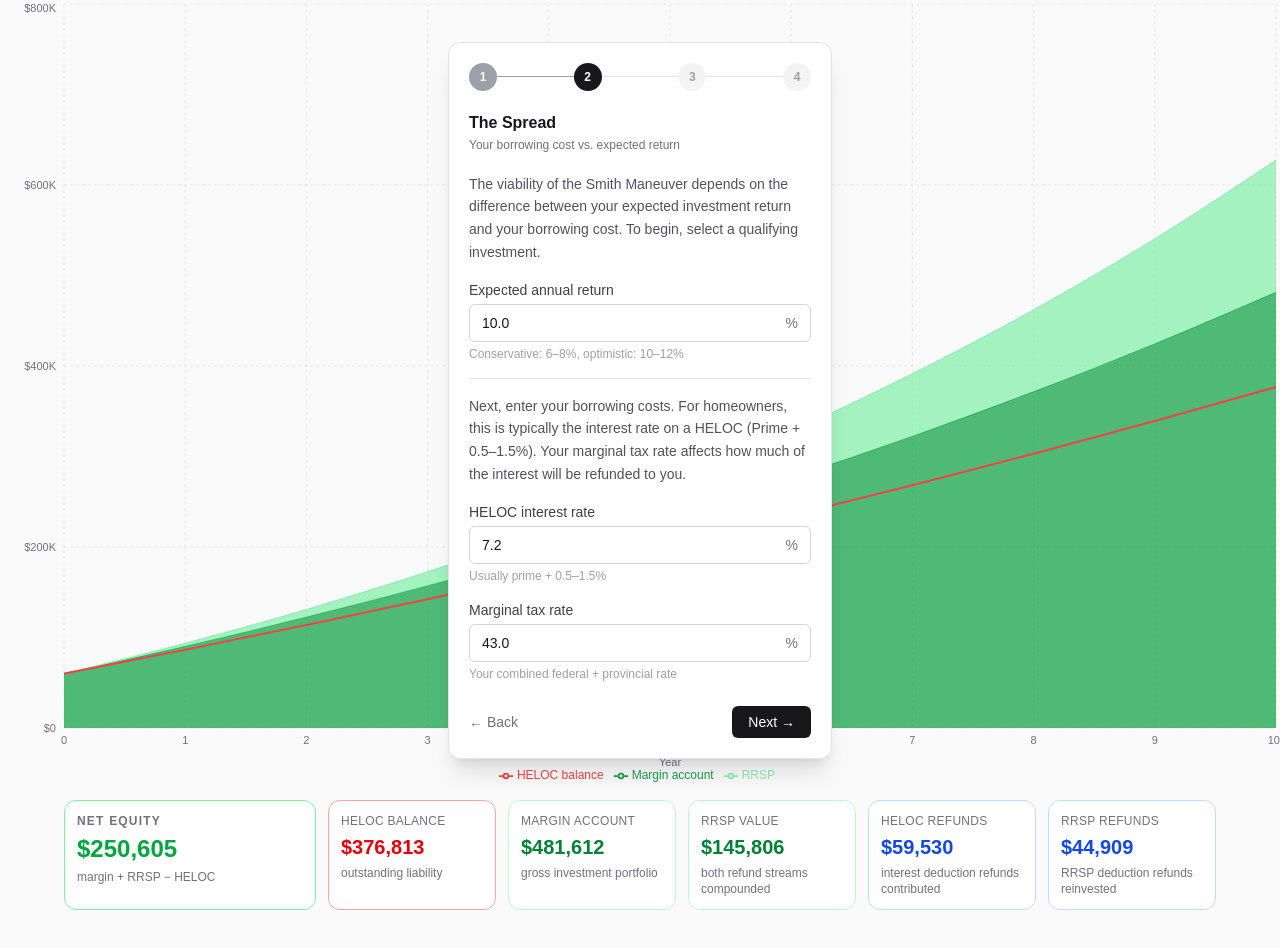
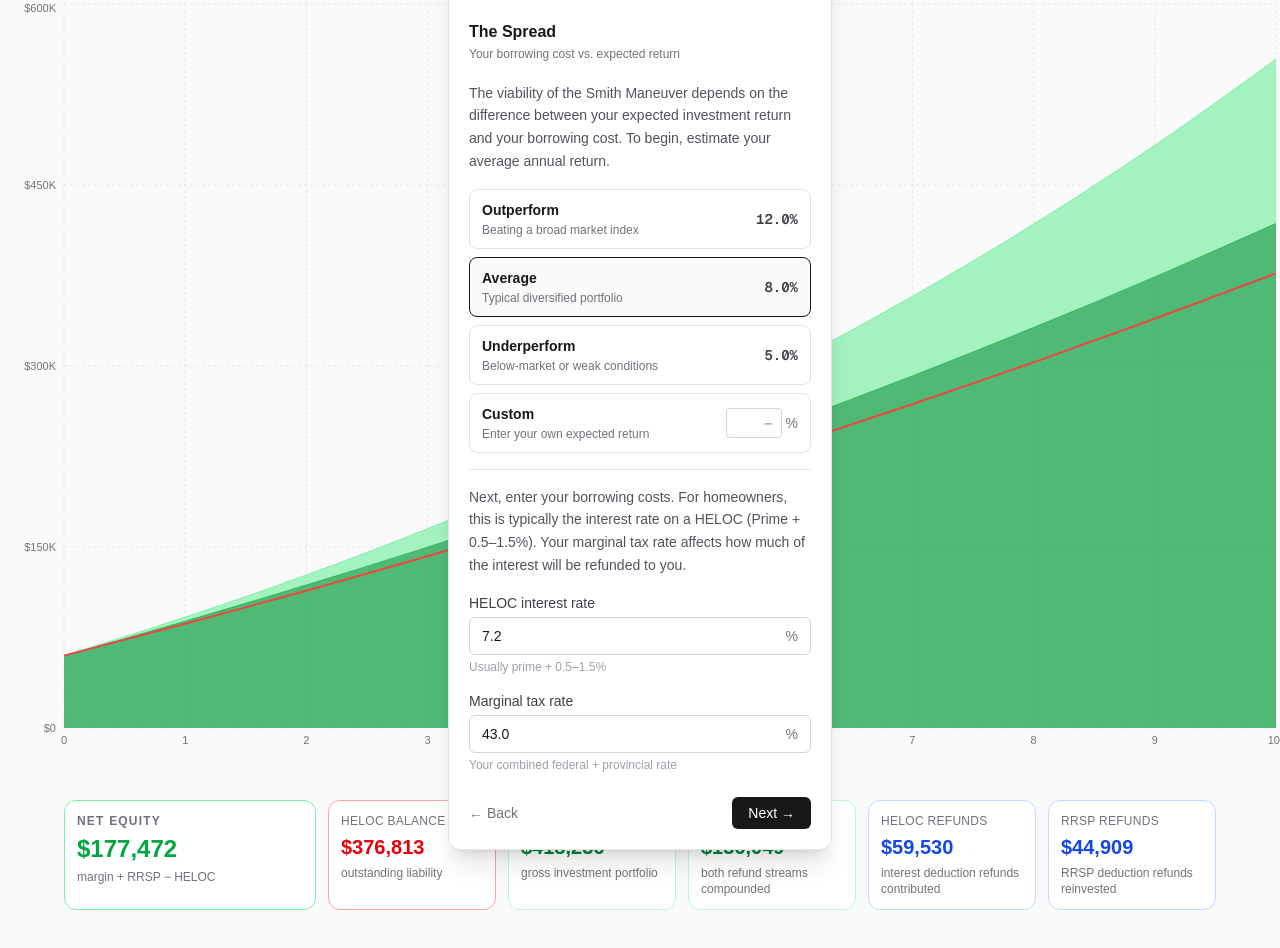
Before and after one commit to myarask/smith-maneuver, a Next.js app: page / in a window 1280 px wide. Both pictures are taken after a click on the button "Next →". Shown: the top 948 px of the page. Built offline with nearby package versions, Linux system fonts and the light colour scheme.

Commit message:
feat: update investment return default value and enhance selection options in CalculatorForm

```diff
--- a/src/app/page.tsx
+++ b/src/app/page.tsx
@@ -27,7 +27,7 @@ const DEFAULTS: FormState = {
   mortgageRate: "5.5",
   amortizationYears: "25",
   helocRate: "7.2",
-  investmentReturn: "10.0",
+  investmentReturn: "8.0",
   marginalTaxRate: "43.0",
 };
 
--- a/src/components/CalculatorForm.tsx
+++ b/src/components/CalculatorForm.tsx
@@ -13,6 +13,24 @@ const STEPS = [
   { title: "The Spread", subtitle: "Your borrowing cost vs. expected return" },
   { title: "Property", subtitle: "Tell us about your home" },
   { title: "Mortgage", subtitle: "Your current mortgage details" },
+];
+
+const SCENARIOS = [
+  {
+    label: "Outperform",
+    description: "Beating a broad market index",
+    return: "12.0",
+  },
+  {
+    label: "Average",
+    description: "Typical diversified portfolio",
+    return: "8.0",
+  },
+  {
+    label: "Underperform",
+    description: "Below-market or weak conditions",
+    return: "5.0",
+  },
 ];
 
 export default function CalculatorForm({ form, onChange }: Props) {
@@ -81,17 +99,76 @@ export default function CalculatorForm({ form, onChange }: Props) {
           <p className="text-sm text-zinc-600 dark:text-zinc-400 leading-relaxed">
             The viability of the Smith Maneuver depends on the difference
             between your expected investment return and your borrowing cost. To
-            begin, select a qualifying investment.
+            begin, estimate your average annual return.
           </p>
-          {field(
-            "investmentReturn",
-            "Expected annual return",
-            undefined,
-            "%",
-            "10.0",
-            "0.01",
-            "Conservative: 6–8%, optimistic: 10–12%",
-          )}
+          <div className="flex flex-col gap-2">
+            {SCENARIOS.map((scenario) => {
+              const selected = form.investmentReturn === scenario.return;
+              return (
+                <button
+                  key={scenario.label}
+                  type="button"
+                  onClick={() => onChange("investmentReturn", scenario.return)}
+                  className={`flex items-center justify-between rounded-lg border px-3 py-2.5 text-left transition-colors ${
+                    selected
+                      ? "border-zinc-900 dark:border-zinc-50 bg-zinc-50 dark:bg-zinc-800"
+                      : "border-zinc-200 dark:border-zinc-700 bg-white dark:bg-zinc-900 hover:border-zinc-400 dark:hover:border-zinc-500"
+                  }`}
+                >
+                  <div className="flex flex-col gap-0.5">
+                    <span className="text-sm font-semibold text-zinc-900 dark:text-zinc-50">
+                      {scenario.label}
+                    </span>
+                    <span className="text-xs text-zinc-500 dark:text-zinc-400">
+                      {scenario.description}
+                    </span>
+                  </div>
+                  <span className="text-sm font-mono font-semibold text-zinc-700 dark:text-zinc-300">
+                    {scenario.return}%
+                  </span>
+                </button>
+              );
+            })}
+            {(() => {
+              const isCustom = !SCENARIOS.some(
+                (s) => s.return === form.investmentReturn,
+              );
+              return (
+                <div
+                  className={`flex items-center justify-between rounded-lg border px-3 py-2.5 transition-colors ${
+                    isCustom
+                      ? "border-zinc-900 dark:border-zinc-50 bg-zinc-50 dark:bg-zinc-800"
+                      : "border-zinc-200 dark:border-zinc-700 bg-white dark:bg-zinc-900"
+                  }`}
+                >
+                  <div className="flex flex-col gap-0.5">
+                    <span className="text-sm font-semibold text-zinc-900 dark:text-zinc-50">
+                      Custom
+                    </span>
+                    <span className="text-xs text-zinc-500 dark:text-zinc-400">
+                      Enter your own expected return
+                    </span>
+                  </div>
+                  <div className="flex items-center gap-1">
+                    <input
+                      type="number"
+                      step="0.1"
+                      min="0"
+                      placeholder="—"
+                      value={isCustom ? form.investmentReturn : ""}
+                      onChange={(e) =>
+                        onChange("investmentReturn", e.target.value)
+                      }
+                      className="w-14 py-1 px-2 rounded border border-zinc-300 dark:border-zinc-600 bg-white dark:bg-zinc-900 text-sm font-mono text-right outline-none focus:ring-1 focus:ring-zinc-500 text-zinc-900 dark:text-zinc-50"
+                    />
+                    <span className="text-sm text-zinc-500 dark:text-zinc-400">
+                      %
+                    </span>
+                  </div>
+                </div>
+              );
+            })()}
+          </div>
 
           <hr className="border-zinc-200 dark:border-zinc-800" />
           <p className="text-sm text-zinc-600 dark:text-zinc-400 leading-relaxed">
```
